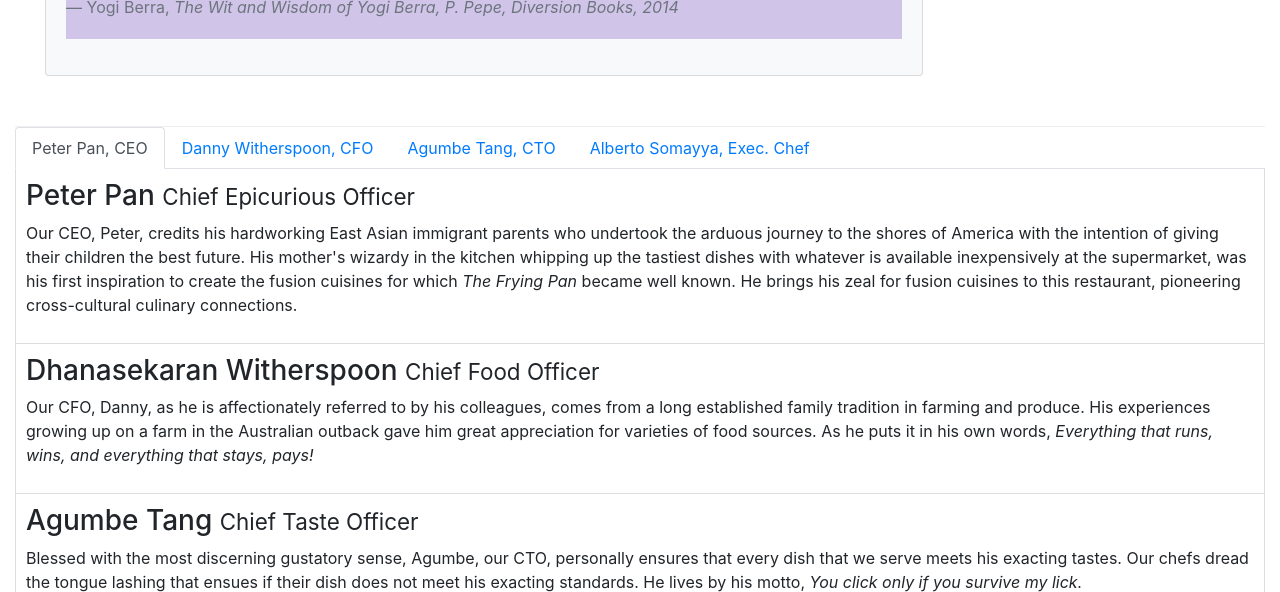
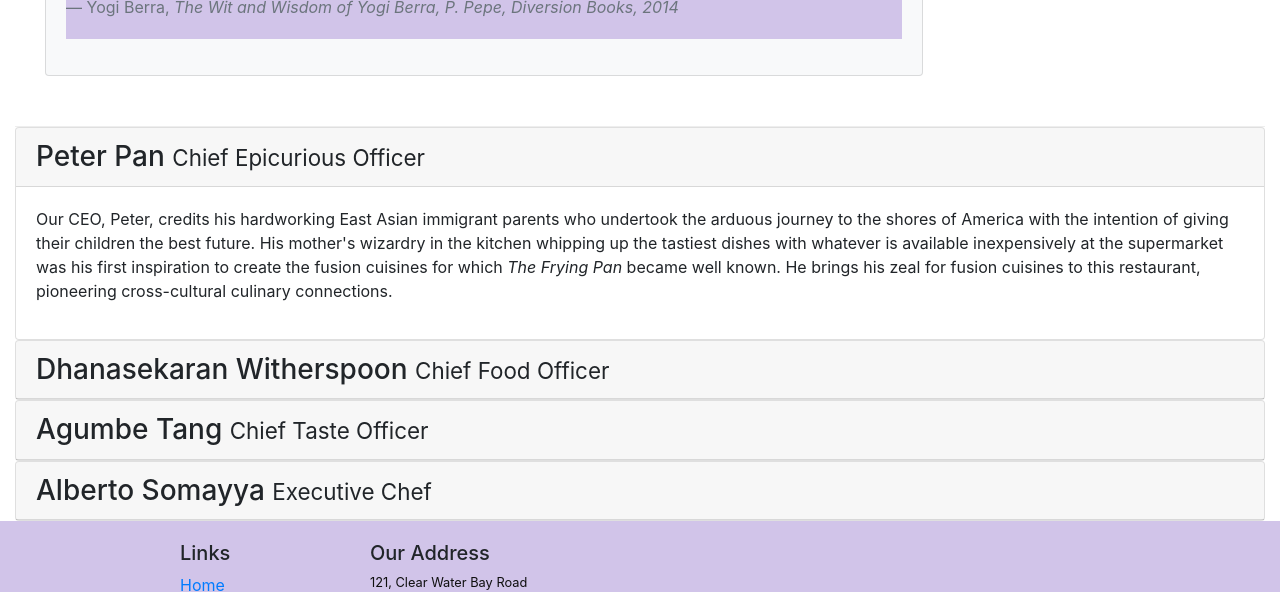
Before and after one commit to Ctrageno1/newproject, a website: page aboutus.html in a window 1280 px wide. Shown: the part 1590-2182 px from the top of the page. Drawn offline with nearby package versions, Linux system fonts and the light colour scheme.

Commit message:
accordino

```diff
--- a/aboutus.html
+++ b/aboutus.html
@@ -202,29 +202,19 @@
 
 						</div>
 				   </div>
-				   <ul class="nav nav-tabs">
-                    <li class="nav-item">
-                      <a class="nav-link active" href="#peter"
-                        role="tab" data-toggle="tab">Peter Pan, CEO</a>
-                    </li>
-                    <li class="nav-item">
-                      <a class="nav-link" href="#danny" role="tab"
-                        data-toggle="tab">Danny Witherspoon, CFO</a>
-                    </li>
-                    <li class="nav-item">
-                      <a class="nav-link" href="#agumbe"role="tab"
-                        data-toggle="tab">Agumbe Tang, CTO</a>
-                    </li>
-                    <li class="nav-item">
-                      <a class="nav-link" href="#alberto" role="tab"
-                        data-toggle="tab">Alberto Somayya, Exec. Chef</a>
-                    </li>
-                </ul>
-                    <div class="tab-content">
-						<div role="tabpanel" class="tab-pane fade show active" id="Peter">
-					<h3>Peter Pan <small>Chief Epicurious Officer</small></h3>
-					<p class="d-sm-none d-md-block">
-						Our CEO, Peter, credits his hardworking East Asian
+
+                   <!-- <div id="accordion">
+				<div class="card">
+					<div class="card-header" role="tab" id="peterhead">
+					<h3 class="mb-0">
+						<a data-toggle="collapse" data-target="#peter">
+						Peter Pan <small>Chief Epicurious Officer</small>
+						</a>
+					</h3>
+					</div>
+					<div class="collapse show" id="peter" data-parent="#accordion">
+						<div class="card-body">
+							<p class="d-none d-sm-block">Our CEO, Peter, credits his hardworking East Asian
 								immigrant parents who undertook the arduous journey to
 								the shores of America with the intention of giving their
 								children the best future. His mother's wizardy in the
@@ -233,57 +223,171 @@
 								first inspiration to create the fusion cuisines for
 								which <em>The Frying Pan</em> became well known. He
 								brings his zeal for fusion cuisines to this restaurant,
-						pioneering cross-cultural culinary connections.
-					</p>
+								pioneering cross-cultural culinary connections.</p>
 						</div>
 					</div>
-					<div class="tab-content">
-						<div role="tabpanel" class="tab-pane fade show active" id="Dhanasekaran">
-					<h3>
-						Dhanasekaran Witherspoon
-						<small>Chief Food Officer</small>
+                  </div>
+
+					</div>
+
+
+					<div id="accordion">
+				<div class="card">
+					<div class="card-header" role="tab" id="dannyhead">
+					<h3 class="mb-0">
+						<a class="collapsed" data-toggle="collapse" data-target="#danny">
+						Dhanasekaran Witherspoon <small>Chief Food Officer</small>
+						</a>
 					</h3>
-					<p class="d-sm-none d-md-block">
-						Our CFO, Danny, as he is affectionately referred to by
+				</div>
+				<div class="collapse" id="danny" data-parent="#accordion">
+					<div class="card-body">
+						<p class="d-none d-sm-block">	Our CFO, Danny, as he is affectionately referred to by
 							his colleagues, comes from a long established family
 							tradition in farming and produce. His experiences
 							growing up on a farm in the Australian outback gave him
 							great appreciation for varieties of food sources. As he
 							puts it in his own words,
-						<em
+							<
 								>Everything that runs, wins, and everything that
-							stays, pays!</em
-						>
-					</p>
+								stays, pays!</em></p>
 					</div>
 				</div>
-				<div class="tab-content">
-					<div role="tabpanel" class="tab-pane fade show active" id="Agumbe">
-					<h3>Agumbe Tang <small>Chief Taste Officer</small></h3>
-					<p class="d-sm-none d-md-block">
-						Blessed with the most discerning gustatory sense,
+			</div>
+
+				</div>
+
+
+				<div id="accordion">
+				<div class="card">
+					<div class="card-header" role="tab" id="agumbehead">
+					<h3 class="mb-0">
+						<a class="collapsed" data-toggle="collapse" data-target="#agumbe">
+						Agumbe Tang <small>Chief Taste Officer</small>
+						</a>
+					</h3>
+				</div>
+				<div class="collapse" id="agumbe" data-parent="#accordion">
+					<div class="card-body">
+						<p class="d-none d-sm-block">	Blessed with the most discerning gustatory sense,
 							Agumbe, our CTO, personally ensures that every dish that
 							we serve meets his exacting tastes. Our chefs dread the
 							tongue lashing that ensues if their dish does not meet
 							his exacting standards. He lives by his motto,
-						<em>You click only if you survive my lick.</em>
-					</p>
+							<em>You click only if you survive my lick.</em></p>
 					</div>
 				</div>
-					<div class="tab-content">
-						<div role="tabpanel" class="tab-pane fade show active" id="Alberto">
-					<h3>Alberto Somayya <small>Executive Chef</small></h3>
-					<p class="d-sm-none d-md-block">
-						Award winning three-star Michelin chef with wide
+			</div>
+		</div>
+
+
+					<div id="accordion">
+				<div class="card">
+					<div class="card-header" role="tab" id="albertohead">
+					<h3 class="mb-0">
+						<a class="collapsed" data-toggle="collapse" data-target="#alberto">
+						Alberto Somayya <small>Executive Chef</small>
+						</a>
+					</h3>
+				</div>
+				<div class="collapse" id="alberto" data-parent="#accordion">
+					<div class="card-body">
+						<p class="d-none d-sm-block">Award winning three-star Michelin chef with wide
 							International experience having worked closely with
 							whos-who in the culinary world, he specializes in
 							creating mouthwatering Indo-Italian fusion experiences.
 							He says,
 							<em
 								>Put together the cuisines from the two craziest
-							cultures, and you get a winning hit! Amma Mia!</em
-						>
-					</p>
+								cultures, and you get a winning hit! Amma Mia!</em></p>
+					</div>
+				</div>
+</div>
+
+				</div>-->
+
+				<div id="accordion">
+					<div class="card">
+						<div class="card-header" role="tab" id="peterhead">
+							<h3 class="mb-0">
+								<a data-toggle="collapse" data-target="#peter">
+									Peter Pan <small>Chief Epicurious Officer</small>
+								</a>
+							</h3>
+						</div>
+						<div class="collapse show" id="peter" data-parent="#accordion">
+							<div class="card-body">
+								<p class="d-none d-sm-block">Our CEO, Peter, credits his hardworking East Asian
+									immigrant parents who undertook the arduous journey to
+									the shores of America with the intention of giving their
+									children the best future. His mother's wizardry in the
+									kitchen whipping up the tastiest dishes with whatever is
+									available inexpensively at the supermarket was his
+									first inspiration to create the fusion cuisines for
+									which <em>The Frying Pan</em> became well known. He
+									brings his zeal for fusion cuisines to this restaurant,
+									pioneering cross-cultural culinary connections.</p>
+							</div>
+						</div>
+					</div>
+
+					<div class="card">
+						<div class="card-header" role="tab" id="dannyhead">
+							<h3 class="mb-0">
+								<a class="collapsed" data-toggle="collapse" data-target="#danny">
+									Dhanasekaran Witherspoon <small>Chief Food Officer</small>
+								</a>
+							</h3>
+						</div>
+						<div class="collapse" id="danny" data-parent="#accordion">
+							<div class="card-body">
+								<p class="d-none d-sm-block">Our CFO, Danny, as he is affectionately referred to by
+									his colleagues, comes from a long-established family
+									tradition in farming and produce. His experiences
+									growing up on a farm in the Australian outback gave him
+									great appreciation for varieties of food sources. As he
+									puts it in his own words,
+									<em>Everything that runs, wins, and everything that
+										stays, pays!</em></p>
+							</div>
+						</div>
+					</div>
+
+					<div class="card">
+						<div class="card-header" role="tab" id="agumbehead">
+							<h3 class="mb-0">
+								<a class="collapsed" data-toggle="collapse" data-target="#agumbe">
+									Agumbe Tang <small>Chief Taste Officer</small>
+								</a>
+							</h3>
+						</div>
+						<div class="collapse" id="agumbe" data-parent="#accordion">
+							<div class="card-body">
+								<p class="d-none d-sm-block">Blessed with the most discerning gustatory sense,
+									Agumbe, our CTO, personally ensures that every dish we serve meets his exacting tastes. Our chefs dread the tongue-lashing that ensues if their dish does not meet his exacting standards. He lives by his motto,
+									<em>You click only if you survive my lick.</em></p>
+							</div>
+						</div>
+					</div>
+
+					<div class="card">
+						<div class="card-header" role="tab" id="albertohead">
+							<h3 class="mb-0">
+								<a class="collapsed" data-toggle="collapse" data-target="#alberto">
+									Alberto Somayya <small>Executive Chef</small>
+								</a>
+							</h3>
+						</div>
+						<div class="collapse" id="alberto" data-parent="#accordion">
+							<div class="card-body">
+								<p class="d-none d-sm-block">Award-winning three-star Michelin chef with wide
+									international experience having worked closely with
+									who's who in the culinary world, he specializes in
+									creating mouthwatering Indo-Italian fusion experiences. He says,
+									<em>Put together the cuisines from the two craziest
+										cultures, and you get a winning hit! Amma Mia!</em></p>
+							</div>
+						</div>
 					</div>
 				</div>
 				</div>
@@ -358,5 +462,10 @@
 				</div>
 			</div>
 		</footer>
+		<!-- jQuery first, then Popper.js, then Bootstrap JS. -->
+		<script src="node_modules/jquery/dist/jquery.slim.min.js"></script>
+		<script src="node_modules/popper.js/dist/umd/popper.min.js"></script>
+		<script src="node_modules/bootstrap/dist/js/bootstrap.min.js"></script>
+
 	</body>
 </html>
```
Also changed, not shown: index1.html (+4 -0 lines), contactus.html (line endings or trailing spaces). Lines whose indentation alone changed are shown as unchanged.
